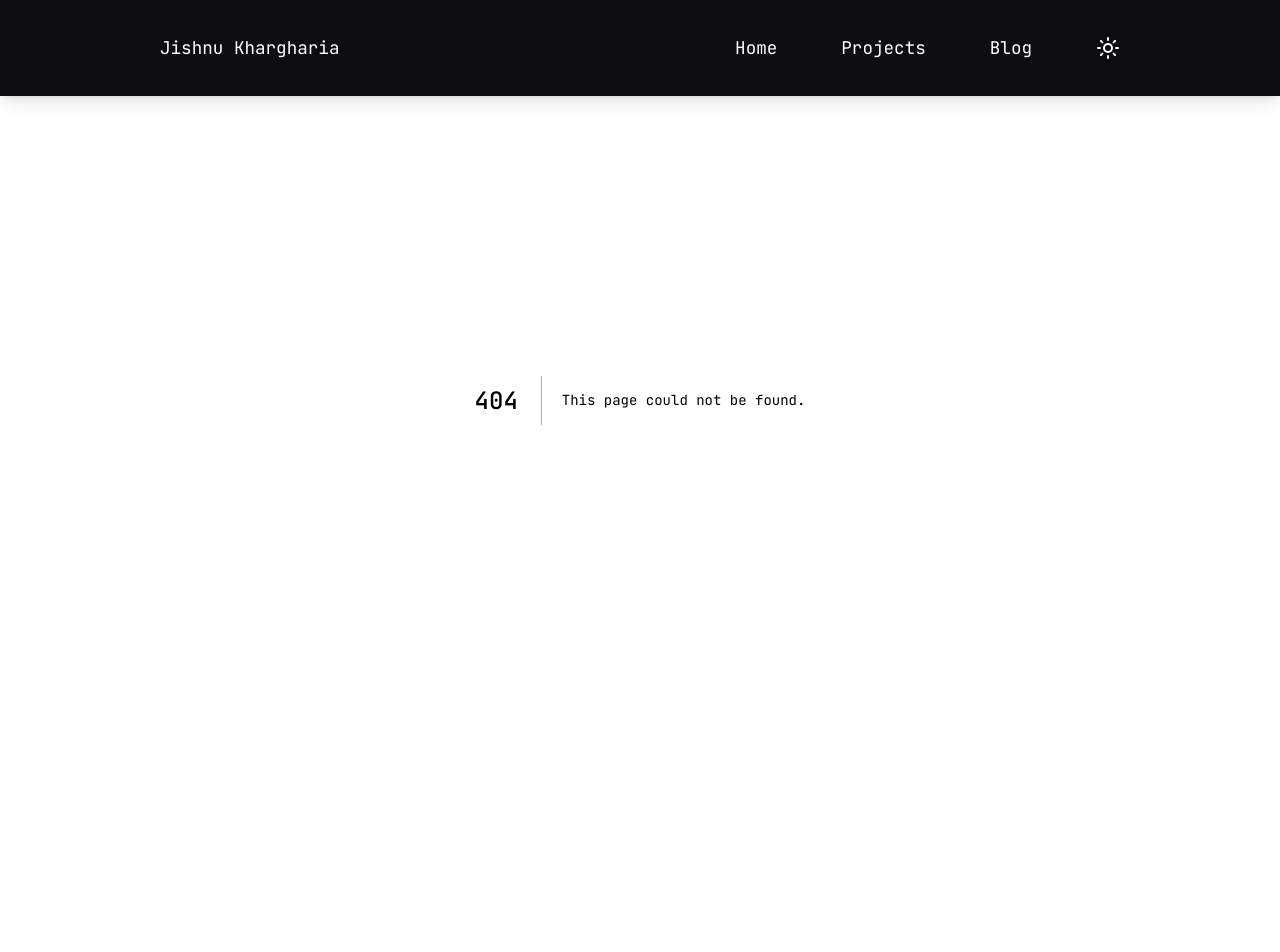
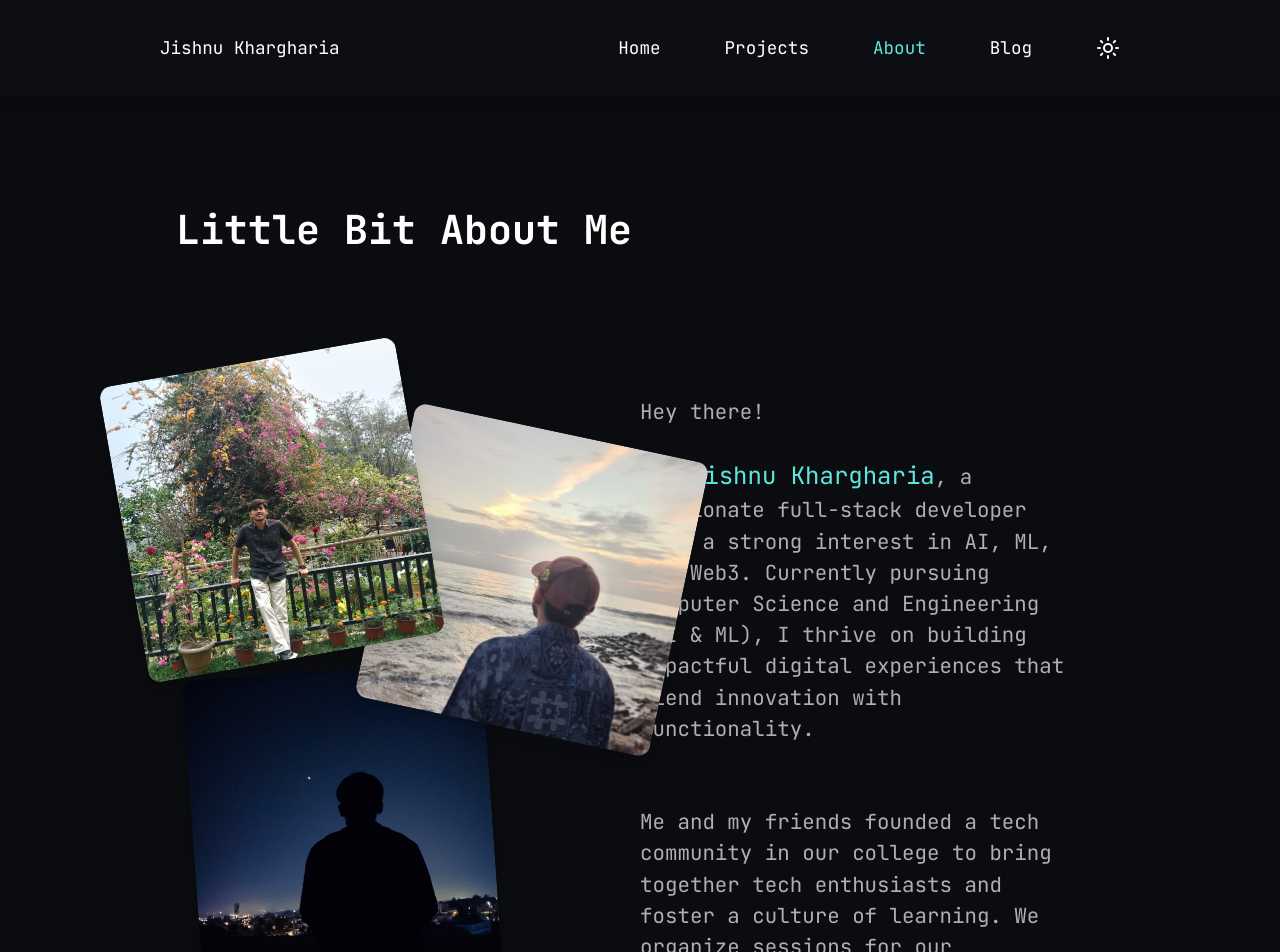
Before and after one commit to jishkhar/portfolio2, a Next.js app: page /about in a window 1280 px wide. Before the commit this address had no page. Shown: the top 952 px of the page. Before the commit the page ends 800 px from the top, so only its background shows below. Built offline with nearby package versions, Linux system fonts and the light colour scheme.

Commit message:
restructure site

```diff
--- /dev/null
+++ b/src/app/about/page.tsx
@@ -0,0 +1,71 @@
+import React from 'react';
+import Image from "next/image";
+
+const AboutMe = () => {
+    return (
+        <>
+            <div className='bg-[#0b0c10] h-[120vh] py-10'>
+                <div className='mb-32'>
+                    <div className="pl-44 pt-40 pb-10 text-xl font-semibold my-4">
+                        <p className='text-[2.5rem] text-white'>
+                            Little Bit About Me
+                        </p>
+                    </div>
+
+                    <div className="flex max-w-[70vw] mx-auto relative">
+                        <div id='left' className="w-1/2 flex flex-col items-center relative">
+                            <div
+                                className="w-[300px] h-[300px] absolute shadow-lg rounded-xl overflow-hidden
+                                    transform rotate-[-10deg]"
+                                style={{ top: "60px", left: "-70px", zIndex: 3 }}
+                            >
+                                <Image
+                                    src="/images/me2.jpeg"
+                                    alt="Profile_Photo"
+                                    layout="fill"
+                                    objectFit="cover"
+                                />
+                            </div>
+                            <div
+                                className="w-[300px] h-[300px] absolute shadow-lg rounded-xl overflow-hidden
+                                    transform rotate-[12deg]"
+                                style={{ top: "130px", left: "190px", zIndex: 2 }}
+                            >
+                                <Image
+                                    src="/images/me3.jpeg"
+                                    alt="Profile_Photo"
+                                    layout="fill"
+                                    objectFit="cover"
+                                />
+                            </div>
+                            <div
+                                className="w-[300px] h-[300px] absolute shadow-lg rounded-xl overflow-hidden
+                                    transform rotate-[-4deg]"
+                                style={{ top: "370px", left: "0px", zIndex: 1 }}
+                            >
+                                <Image
+                                    src="/images/me4.jpeg"
+                                    alt="Profile_Photo"
+                                    layout="fill"
+                                    objectFit="cover"
+                                />
+                            </div>
+                        </div>
+                        <div id='right' className="w-1/2 pt-24 text-[#ffffffac] text-[1.3rem]">
+                            <p>
+                                <span>Hey there!</span><br /><br /> I'm <span className='text-[#5ee6dd] text-[1.5rem]'>Jishnu Khargharia</span>, a passionate full-stack developer with a strong interest in AI, ML, and Web3. Currently pursuing Computer Science and Engineering (AI & ML), I thrive on building impactful digital experiences that blend innovation with functionality.
+                            </p>
+                            <br />
+                            <br />
+                            <p>
+                                Me and my friends founded a tech community in our college to bring together tech enthusiasts and foster a culture of learning. We organize sessions for our batchmates and juniors on essential technologies like Git, GitHub, web development, AI, and more. Our goal is to create a collaborative space where students can explore, build, and grow together.
+                            </p>
+                        </div>
+                    </div>
+                </div>
+            </div>
+        </>
+    )
+}
+
+export default AboutMe;
--- a/src/app/page.tsx
+++ b/src/app/page.tsx
@@ -3,14 +3,12 @@ import About from "@/components/About";
 import Skills from "@/components/Skills";
 import Contact from "@/components/Contact";
 import Footer from "@/components/Footer";
-import Aboutme from "@/components/Aboutme";
 
 export default function Home() {
   return (
     <>
       <main className="bg-[#0b0c10] text-white pt-32 pb-10">
         <About />
-        <Aboutme />
         <Skills />
         <Contact />
         <Footer />
--- a/src/components/Aboutme.tsx
+++ /dev/null
@@ -1,69 +0,0 @@
-import React from 'react';
-import Image from "next/image";
-
-const AboutMe = () => {
-    return (
-        <>
-            <div className='mb-32'>
-            <div className="pl-72 pt-40 pb-20 text-xl font-semibold my-4">
-                <p className='text-[2.5rem]'>
-                    Little bit About Me
-                </p>
-            </div>
-
-            <div className="flex max-w-[70vw] mx-auto relative">
-                <div id='left' className="w-1/2 flex flex-col items-center relative">
-                    <div
-                        className="w-[400px] h-[400px] absolute shadow-lg rounded-xl overflow-hidden
-                                    transform rotate-[-10deg]"
-                        style={{ top: "60px", left: "-70px", zIndex: 3 }}
-                    >
-                        <Image
-                            src="/images/me2.jpeg"
-                            alt="Profile_Photo"
-                            layout="fill"
-                            objectFit="cover"
-                        />
-                    </div>
-                    <div
-                        className="w-[400px] h-[400px] absolute shadow-lg rounded-xl overflow-hidden
-                                    transform rotate-[12deg]"
-                        style={{ top: "130px", left: "190px", zIndex: 2 }}
-                    >
-                        <Image
-                            src="/images/me3.jpeg"
-                            alt="Profile_Photo"
-                            layout="fill"
-                            objectFit="cover"
-                        />
-                    </div>
-                    <div
-                        className="w-[400px] h-[400px] absolute shadow-lg rounded-xl overflow-hidden
-                                    transform rotate-[-3deg]"
-                        style={{ top: "400px", left: "0px", zIndex: 1 }}
-                    >
-                        <Image
-                            src="/images/me4.jpeg"
-                            alt="Profile_Photo"
-                            layout="fill"
-                            objectFit="cover"
-                        />
-                    </div>
-                </div>
-                <div id='right' className="w-1/2 pt-44 pl-10 text-[#ffffffac] text-[1.3rem]">
-                    <p>
-                        Hey there! I'm Jishnu Khargharia, a passionate full-stack developer with a strong interest in AI, ML, and Web3. Currently pursuing Computer Science and Engineering (AI & ML), I thrive on building impactful digital experiences that blend innovation with functionality.
-                    </p>
-                    <br />
-                    <br />
-                    <p>
-                        Me and my friends founded a tech community in our college to bring together tech enthusiasts and foster a culture of learning. We organize sessions for our batchmates and juniors on essential technologies like Git, GitHub, web development, AI, and more. Our goal is to create a collaborative space where students can explore, build, and grow together.
-                    </p>
-                </div>
-            </div>
-            </div>
-        </>
-    )
-}
-
-export default AboutMe;
--- a/src/components/Navbar.tsx
+++ b/src/components/Navbar.tsx
@@ -14,7 +14,7 @@ const Navbar = () => {
         <div className="flex justify-start">Jishnu Khargharia</div>
       </Link>
       <div className="ml-auto flex gap-16">
-        {["/", "/projects", "/blog"].map((path, index) => (
+        {["/", "/projects", "/about" , "/blog"].map((path, index) => (
           <Link key={index} href={path}>
             <div
               className={`${
```
